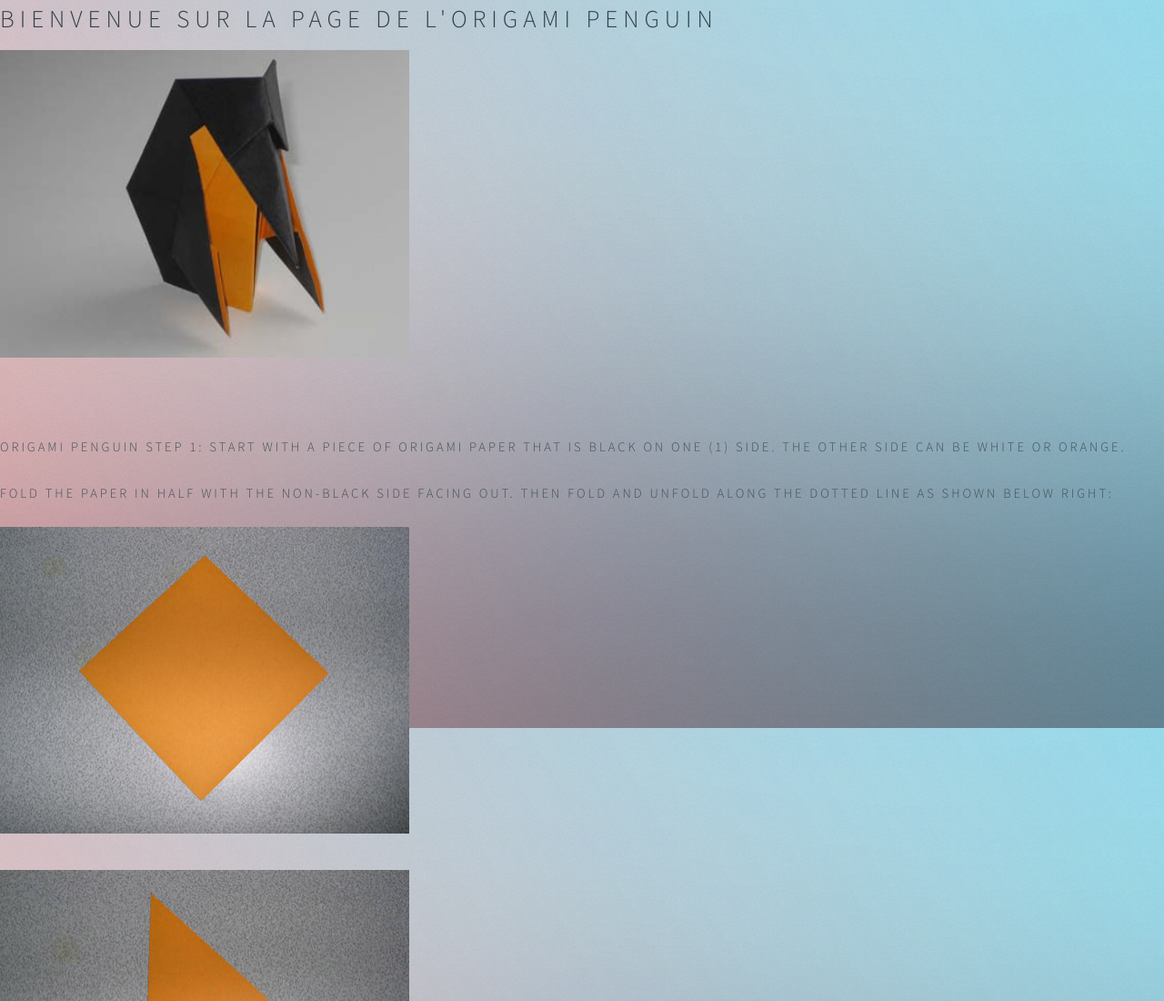
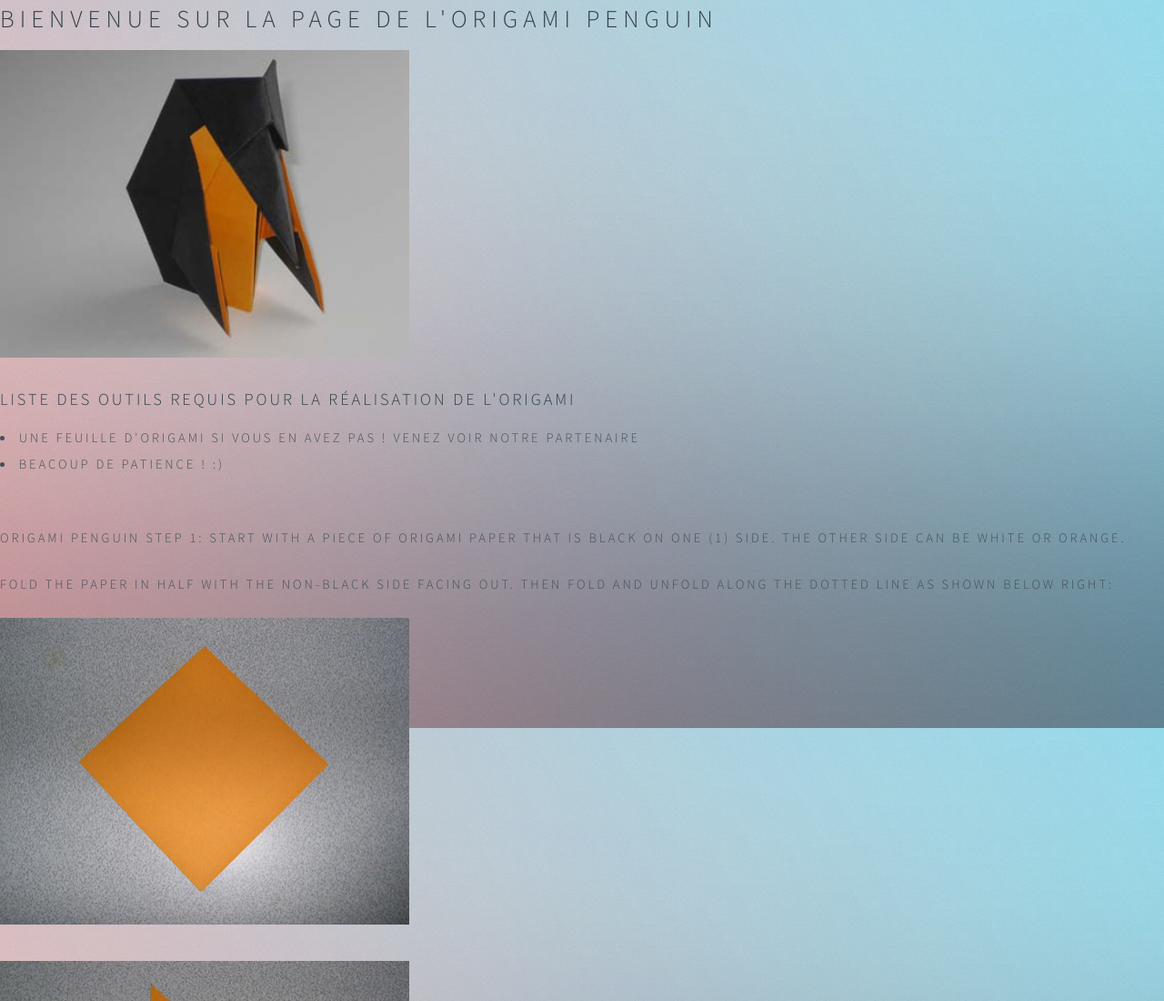
Before and after one commit to ChefCitron/MA-UserGuide, a website: page src/penguin.html in a window 1280 px wide. Shown: the top 1100 px of the page at 91% size. Drawn offline with Linux system fonts and the light colour scheme.

Commit message:
"Avant mise des liens vers partenaires"

```diff
--- a/src/penguin.html
+++ b/src/penguin.html
@@ -25,6 +25,9 @@
     <p><img src="./images/penguin/thumbnails/22e-origami-penguin.jpg"  alt="origami-peinguin" title="Origami Penguin" width="450" height="338"></p>
 
 
+    <h2>Liste des outils requis pour la réalisation de l'origami</h2>
+    <li>Une feuille d'origami <a href="http://www.creavea.com/papier-origami_boutique-loisirs-creatifs_238.html" > Si vous en avez pas ! Venez voir notre partenaire</a></li>
+    <li>Beacoup de patience ! :)</li>
 
 
 
```
Also changed, not shown: src/whale.html (+1 -1 lines).
